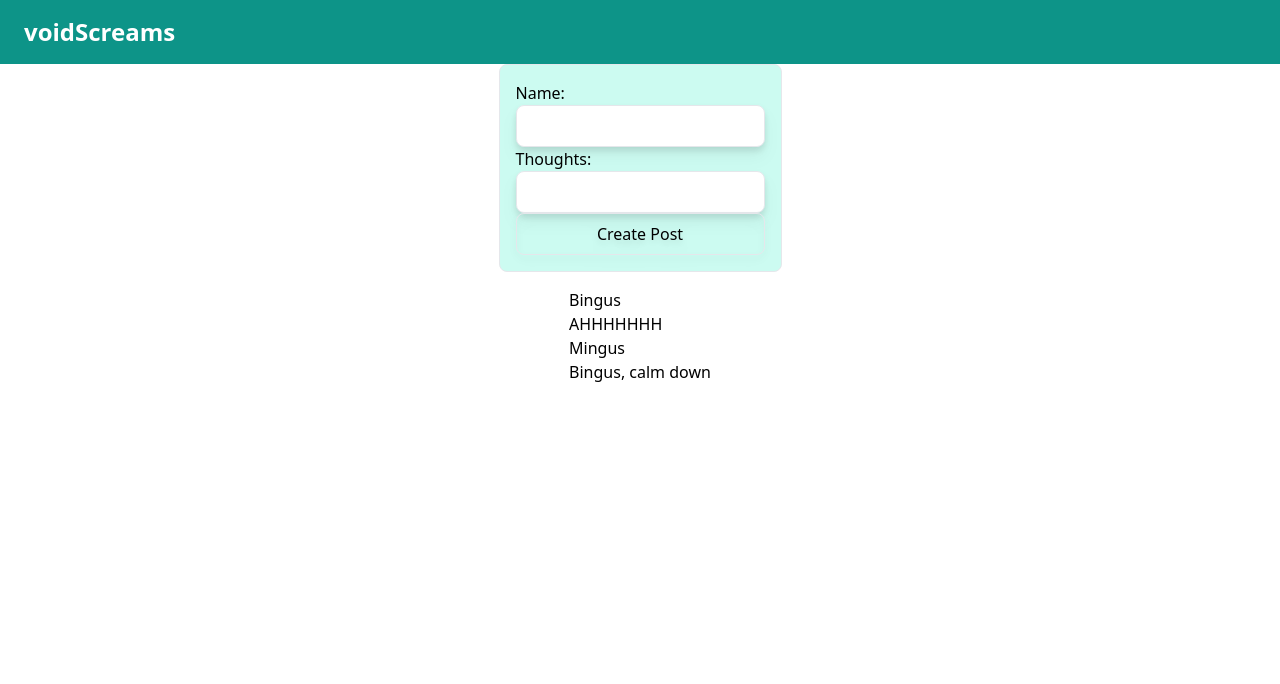
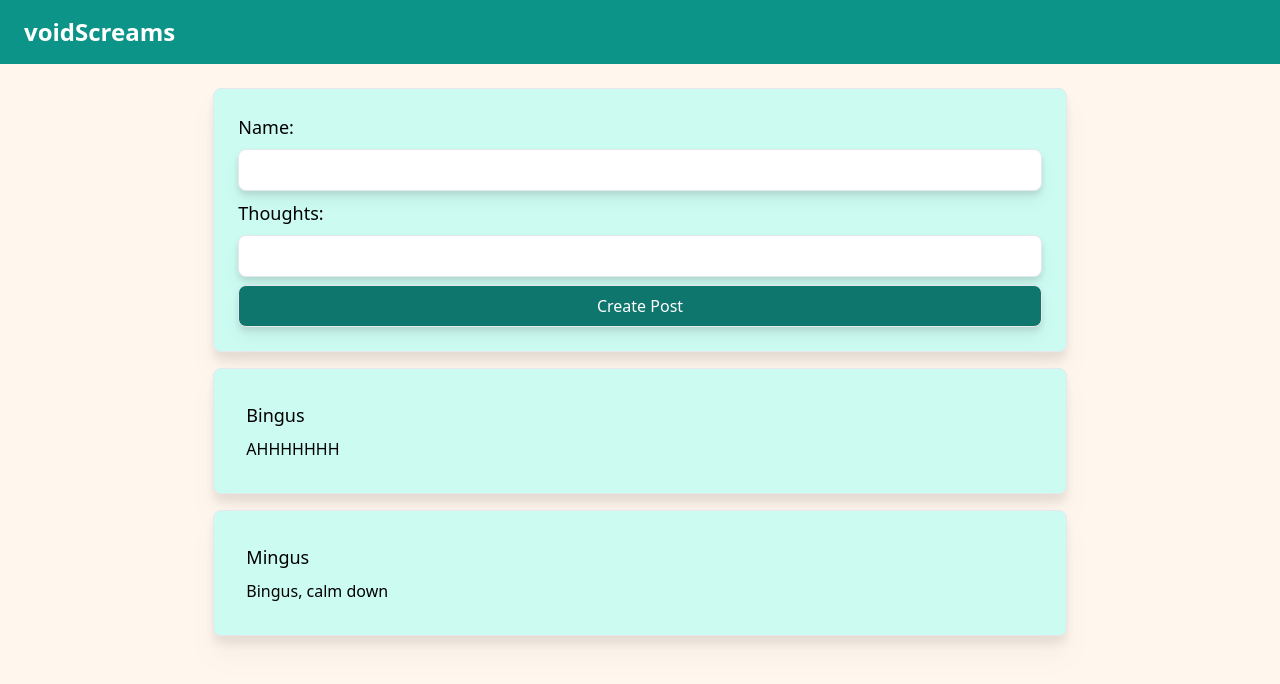
Before and after one commit to megancindric/SocialFeedTS, a React (Create React App) app: page / in a window 1280 px wide. Shown: the top 684 px of the page. Built offline with nearby package versions, Linux system fonts and the light colour scheme.

Commit message:
👌 IMPROVE: Added basic styling to postform & singlepost

```diff
--- a/src/App.tsx
+++ b/src/App.tsx
@@ -14,12 +14,12 @@ function App() {
     setPostList(newPosts)
   }
   return (
-    <>
+    <div className=' bg-orange-50 min-h-screen'>
     <Header/>
     <div className=" flex flex-col items-center gap-4">
       <PostForm onSubmit={addNewPost}/>
       <PostFeed postList={postList}/>
-    </div></>
+    </div></div>
   );
 }
 
--- a/src/components/Header.tsx
+++ b/src/components/Header.tsx
@@ -1,6 +1,6 @@
 import React from 'react'
 const Header = () => {
-    return ( <div className='h-16 bg-teal-600 flex items-center'>
+    return ( <div className='h-16 bg-teal-600 flex items-center mb-6'>
         <h1 className=' text-2xl font-bold text-white pl-6'>voidScreams</h1></div> );
 }
 
--- a/src/components/PostFeed.tsx
+++ b/src/components/PostFeed.tsx
@@ -3,7 +3,7 @@ import { Post, PostList } from '../postInterfaces';
 import SinglePost from './SinglePost';
 
 const PostFeed: React.FC<PostList> = (props) => {
-    return ( <div>
+    return ( <div className=' flex flex-col gap-4 w-2/3'>
         {props.postList.map((post:Post) => (
             <SinglePost name={post.name} body={post.body}/>
         ))}
--- a/src/components/PostForm.tsx
+++ b/src/components/PostForm.tsx
@@ -18,16 +18,22 @@ const PostForm = (props:PostFormProps) => {
 
     const handleSubmit = (e: React.FormEvent<HTMLFormElement>) => {
         e.preventDefault()
-        props.onSubmit(newPost)
+        if (newPost.name === "" || newPost.body === "") {
+            alert("Error: Please enter a Name & Body value!")
+        }
+        else{
+          props.onSubmit(newPost)
         setNewPost({"name": "", "body":""})
+        }
+
     }
     return (
-        <form className='flex flex-col border rounded-lg p-4 bg-teal-100' onSubmit={handleSubmit}>
-                <label htmlFor="name">Name: </label>
+        <form className='flex flex-col w-2/3 border rounded-lg p-6 bg-teal-100 gap-2 drop-shadow-xl' onSubmit={handleSubmit}>
+                <label htmlFor="name" className=' text-lg'>Name: </label>
     <input className='border p-2 rounded-lg drop-shadow-lg' id="name" type="text" name="name" value={newPost.name} onChange={handleChange}/>
-    <label htmlFor="body">Thoughts: </label>
+    <label htmlFor="body" className=' text-lg'>Thoughts: </label>
     <input className='border p-2 rounded-lg drop-shadow-lg' id="body" type="text" name="body" value={newPost.body} onChange={handleChange}/>
-        <button className='border p-2 rounded-lg drop-shadow-lg' type="submit">Create Post</button>
+        <button className='border p-2 rounded-lg drop-shadow-lg bg-teal-700 text-white' type="submit">Create Post</button>
         </form>
      );
 }
--- a/src/components/SinglePost.tsx
+++ b/src/components/SinglePost.tsx
@@ -5,8 +5,8 @@ interface PostProps{
     post:Post
 }
 const SinglePost: React.FC<Post> = (props) => {
-    return ( <><h1>{props.name}</h1>
-    <p>{props.body}</p></> );
+    return ( <div className='flex flex-col border rounded-lg bg-teal-100 p-8 drop-shadow-xl gap-2'><h1 className=' text-lg'>{props.name}</h1>
+    <p className='text-md'>{props.body}</p></div> );
 }
 
 export default SinglePost;
```
